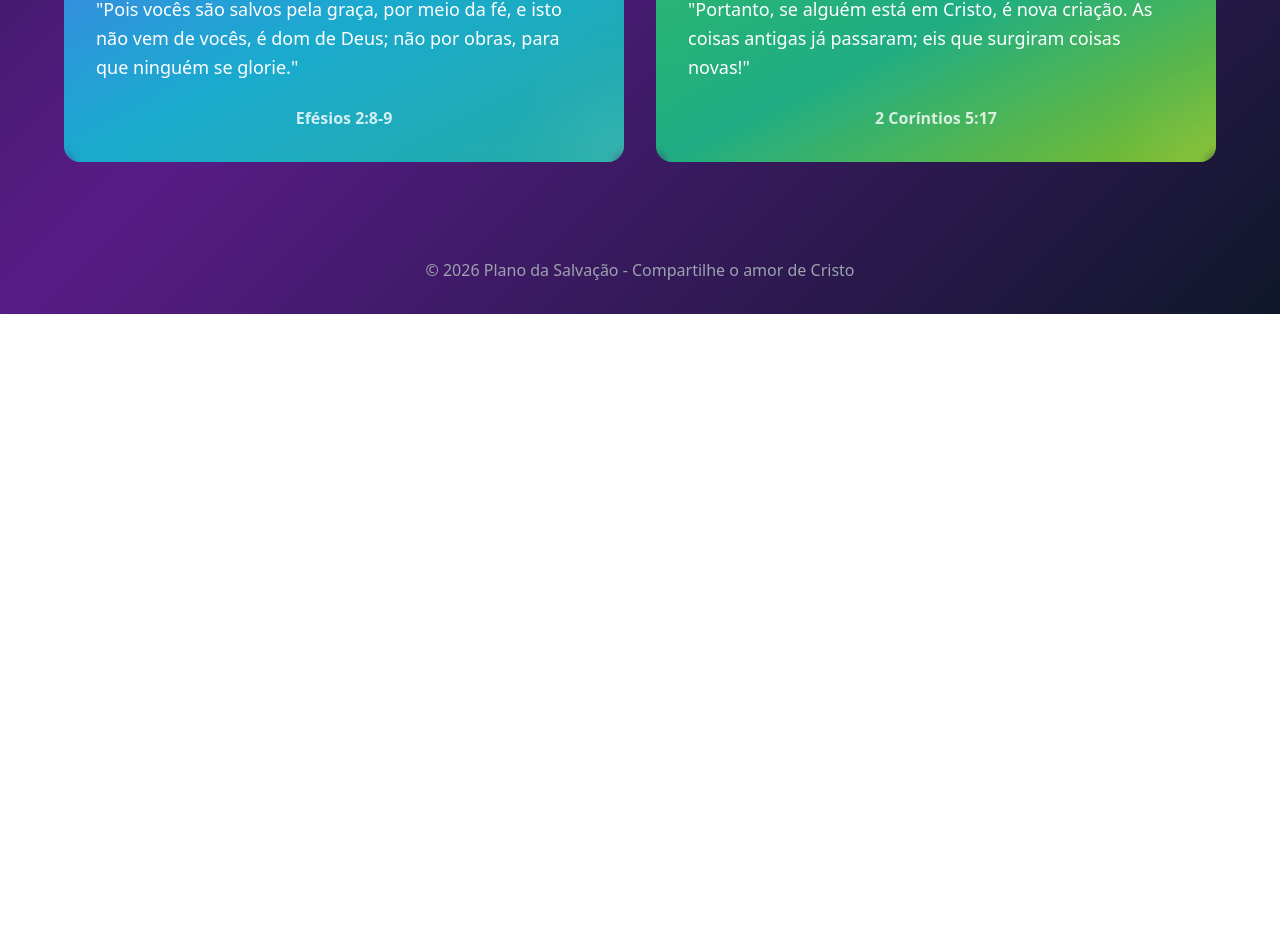
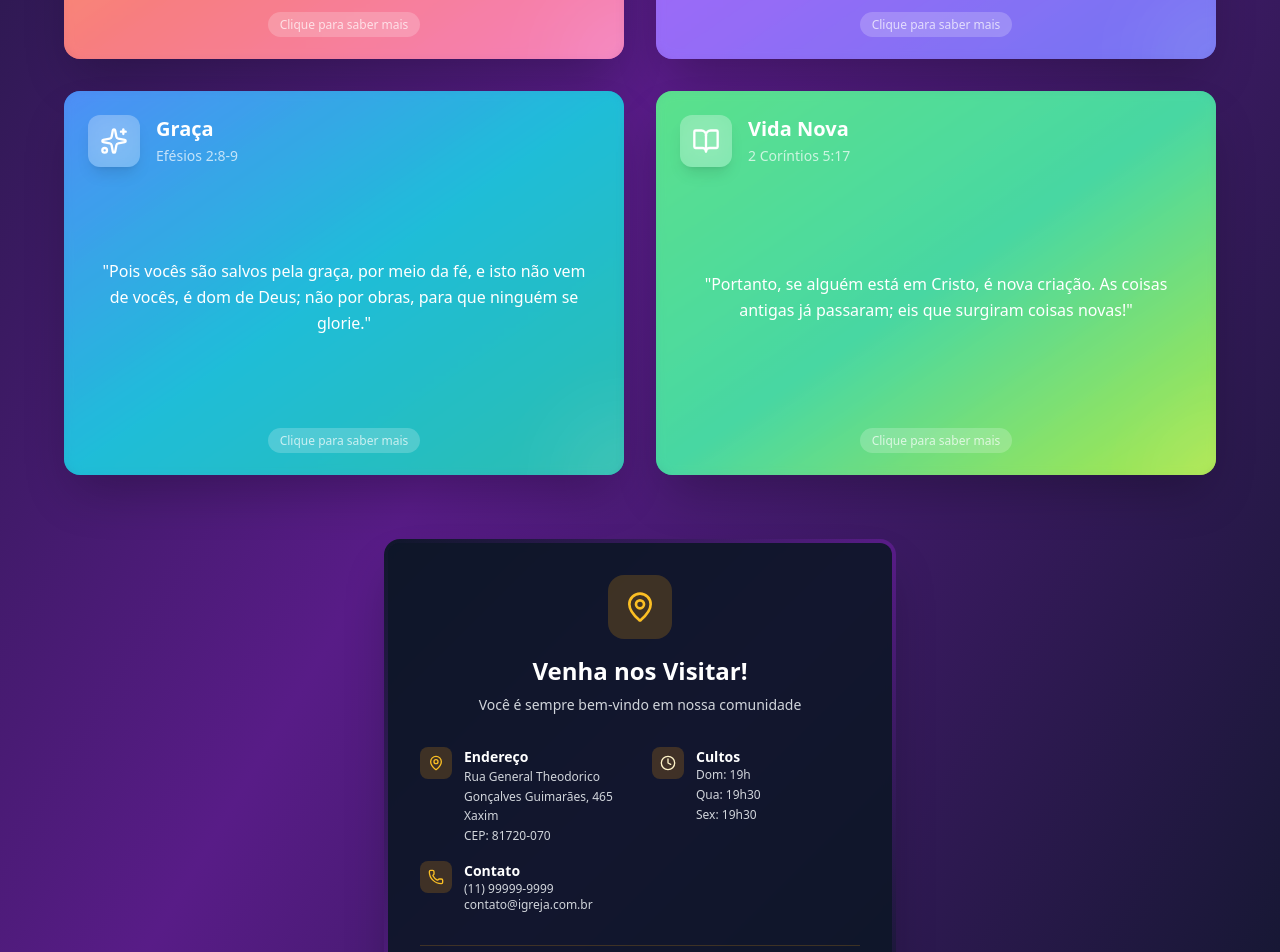
Before and after one commit to DevHelson344/Plan_salvation, a React (Vite) app: page / in a window 1280 px wide. Shown: the part 961-1913 px from the top of the page. Before the commit the page ends 1275 px from the top, so only its background shows below. Built offline with nearby package versions, Linux system fonts and the light colour scheme.

Commit message:
feat: Adiciona animação flip card e card da igreja

```diff
--- a/src/App.tsx
+++ b/src/App.tsx
@@ -7,6 +7,7 @@ import {
   HandCoinsIcon,
 } from "lucide-react";
 import { VerseCard } from "./components/VerseCard";
+import { ChurchCard } from "./components/ChurchCard";
 
 function App() {
   const verses = [
@@ -14,6 +15,8 @@ function App() {
       title: "Amor de Deus",
       verse: "João 3:16",
       text: "Porque Deus amou o mundo de tal maneira que deu o seu Filho unigênito, para que todo aquele que nele crê não pereça, mas tenha a vida eterna.",
+      description:
+        "Este versículo revela o coração de Deus - Seu amor incondicional pela humanidade. Deus não apenas nos ama, mas demonstrou esse amor de forma tangível enviando Jesus Cristo. Este é o fundamento de toda a fé cristã: o amor sacrificial de Deus.",
       gradient: "from-pink-500 via-rose-500 to-red-500",
       icon: Heart,
     },
@@ -21,20 +24,26 @@ function App() {
       title: "Todos Pecaram",
       verse: "Romanos 3:23",
       text: "Porque todos pecaram e destituidos estão da Glória de Deus.",
-      gradient: "from-black-500 via-rose-500 to-black-500",
+      description:
+        "Este versículo estabelece uma verdade universal: todos nós falhamos em atingir o padrão perfeito de Deus. O pecado nos separa de Deus e cria uma barreira que não podemos superar por nossos próprios esforços. Reconhecer nossa condição é o primeiro passo para a salvação.",
+      gradient: "from-gray-600 via-gray-500 to-gray-700",
       icon: HeartCrack,
     },
     {
-      title: "Sálario do Pecado",
+      title: "Salário do Pecado",
       verse: "Romanos 6:23",
       text: "Porque o salário do pecado é a morte, mas o dom gratuito de Deus é a vida eterna, por Cristo Jesus, nosso Senhor.",
-      gradient: "from-pink-300 via-rose-300 to-red-300",
+      description:
+        "O pecado tem consequências sérias - a separação eterna de Deus. Mas este versículo também revela a esperança: enquanto merecemos a morte, Deus oferece gratuitamente a vida eterna através de Jesus Cristo. É um contraste entre o que merecemos e o que Deus oferece.",
+      gradient: "from-orange-400 via-red-400 to-pink-400",
       icon: HandCoinsIcon,
     },
     {
       title: "Salvação",
       verse: "Romanos 10:9",
       text: "Se você confessar com a sua boca que Jesus é Senhor e crer em seu coração que Deus o ressuscitou dentre os mortos, será salvo.",
+      description:
+        "Este versículo mostra como receber a salvação: através da fé genuína em Jesus Cristo. Confessar Jesus como Senhor significa reconhecer Sua autoridade sobre nossa vida. Crer na ressurreição é aceitar que Jesus venceu a morte e tem poder para nos salvar.",
       gradient: "from-purple-500 via-violet-500 to-indigo-500",
       icon: Cross,
     },
@@ -42,6 +51,8 @@ function App() {
       title: "Graça",
       verse: "Efésios 2:8-9",
       text: "Pois vocês são salvos pela graça, por meio da fé, e isto não vem de vocês, é dom de Deus; não por obras, para que ninguém se glorie.",
+      description:
+        "A salvação é um presente imerecido de Deus, não algo que conquistamos através de boas obras. A graça significa favor imerecido - Deus nos dá o que não merecemos. Isso nos mantém humildes e gratos, sabendo que nossa salvação vem inteiramente de Deus.",
       gradient: "from-blue-500 via-cyan-500 to-teal-500",
       icon: Sparkles,
     },
@@ -49,7 +60,9 @@ function App() {
       title: "Vida Nova",
       verse: "2 Coríntios 5:17",
       text: "Portanto, se alguém está em Cristo, é nova criação. As coisas antigas já passaram; eis que surgiram coisas novas!",
-      gradient: "from-green-500 via-emerald-500 to-lime-500",
+      description:
+        "Quando aceitamos Jesus, não apenas recebemos perdão - somos completamente transformados. Tornamo-nos uma nova criação com nova identidade, novos propósitos e nova esperança. O passado não nos define mais; somos livres para viver uma vida nova em Cristo.",
+      gradient: "from-green-400 via-emerald-400 to-lime-400",
       icon: BookOpen,
     },
   ];
@@ -65,13 +78,15 @@ function App() {
             Descubra o amor incondicional de Deus e o caminho para a vida eterna
           </p>
         </div>
-
         <div className="grid grid-cols-1 md:grid-cols-2 gap-8 max-w-6xl mx-auto">
           {verses.map((verse, index) => (
             <VerseCard key={index} {...verse} />
           ))}
         </div>
       </section>
+      <div className="flex justify-center mb-16">
+        <ChurchCard />
+      </div>
       <footer className="text-center py-8 text-gray-400">
         <p>© 2026 Plano da Salvação - Compartilhe o amor de Cristo</p>
       </footer>
--- /dev/null
+++ b/src/components/ChurchCard.tsx
@@ -0,0 +1,77 @@
+import { MapPin, Clock, Phone, Mail } from "lucide-react";
+
+export const ChurchCard = () => {
+  return (
+    <div className="max-w-lg w-full">
+      <div className="relative overflow-hidden rounded-2xl bg-gradient-to-br p-1 shadow-2xl">
+        <div className="relative bg-slate-900/95 backdrop-blur-sm rounded-xl p-8">
+          <div className="text-center mb-8">
+            <div className="inline-flex p-4 bg-amber-500/20 rounded-2xl mb-4">
+              <MapPin className="w-8 h-8 text-amber-400" />
+            </div>
+            <h3 className="text-2xl font-bold text-white mb-2">
+              Venha nos Visitar!
+            </h3>
+            <p className="text-gray-300 text-sm">
+              Você é sempre bem-vindo em nossa comunidade
+            </p>
+          </div>
+
+          <div className="grid grid-cols-1 md:grid-cols-2 gap-6">
+            <div className="space-y-4">
+              <div className="flex items-start gap-3">
+                <div className="p-2 bg-amber-500/20 rounded-lg flex-shrink-0">
+                  <MapPin className="w-4 h-4 text-amber-400" />
+                </div>
+                <div>
+                  <h4 className="text-white font-semibold text-sm">Endereço</h4>
+                  <p className="text-gray-300 text-xs leading-relaxed">
+                    Rua General Theodorico Gonçalves Guimarães, 465
+                    <br />
+                    Xaxim
+                    <br />
+                    CEP: 81720-070
+                  </p>
+                </div>
+              </div>
+
+              <div className="flex items-start gap-3">
+                <div className="p-2 bg-amber-500/20 rounded-lg flex-shrink-0">
+                  <Phone className="w-4 h-4 text-amber-400" />
+                </div>
+                <div>
+                  <h4 className="text-white font-semibold text-sm">Contato</h4>
+                  <p className="text-gray-300 text-xs">(11) 99999-9999</p>
+                  <p className="text-gray-300 text-xs">contato@igreja.com.br</p>
+                </div>
+              </div>
+            </div>
+
+            <div className="space-y-4">
+              <div className="flex items-start gap-3">
+                <div className="p-2 bg-amber-500/20 rounded-lg flex-shrink-0">
+                  <Clock className="w-4 h-4 text-amber-100" />
+                </div>
+                <div>
+                  <h4 className="text-white font-semibold text-sm">Cultos</h4>
+                  <div className="text-gray-300 text-xs space-y-1">
+                    <p>Dom: 19h</p>
+                    <p>Qua: 19h30</p>
+                    <p>Sex: 19h30</p>
+                  </div>
+                </div>
+              </div>
+            </div>
+          </div>
+
+          <div className="mt-8 text-center border-t border-amber-500/20 pt-6">
+            <p className="text-amber-400 font-semibold text-sm mb-1">
+              "Vinde a mim, todos os que estais cansados"
+            </p>
+            <p className="text-gray-400 text-xs">Mateus 11:28</p>
+          </div>
+        </div>
+      </div>
+    </div>
+  );
+};
--- a/src/components/VerseCard.tsx
+++ b/src/components/VerseCard.tsx
@@ -1,9 +1,11 @@
+import { useState } from "react";
 import type { LucideIcon } from "lucide-react";
 
 interface VerseCardProps {
   title: string;
   verse: string;
   text: string;
+  description: string;
   gradient: string;
   icon: LucideIcon;
 }
@@ -12,34 +14,81 @@ export const VerseCard = ({
   title,
   verse,
   text,
+  description,
   gradient,
   icon: Icon,
 }: VerseCardProps) => {
+  const [isFlipped, setIsFlipped] = useState(false);
+
   return (
-    <div className="group relative overflow-hidden rounded-2xl transition-all duration-300 hover:scale-105">
+    <div
+      className="group relative h-96 cursor-pointer transition-all duration-300 hover:scale-105"
+      onClick={() => setIsFlipped(!isFlipped)}
+    >
       <div
-        className={`absolute inset-0 bg-gradient-to-br ${gradient} opacity-90`}
-      ></div>
+        className={`relative w-full h-full transition-transform duration-700 transform-style-preserve-3d ${isFlipped ? "rotate-y-180" : ""}`}
+      >
+        {/* Front Side */}
+        <div className="absolute inset-0 w-full h-full backface-hidden rounded-2xl overflow-hidden shadow-2xl">
+          <div
+            className={`absolute inset-0 bg-gradient-to-br ${gradient} opacity-95`}
+          ></div>
+          <div className="relative p-6 h-full flex flex-col justify-between backdrop-blur-sm bg-white/10">
+            <div className="flex items-center gap-4">
+              <div className="p-3 bg-white/25 rounded-xl backdrop-blur-md shadow-lg">
+                <Icon className="w-7 h-7 text-white" />
+              </div>
+              <div>
+                <h3 className="text-xl font-bold text-white">{title}</h3>
+                <span className="text-white/70 text-sm font-medium">{verse}</span>
+              </div>
+            </div>
 
-      <div className="relative p-8 h-full items-center backdrop-blur-sm bg-white/5">
-        <div className="flex items-center gap-4 mb-6">
-          <div className="p-3 bg-white/20 rounded-xl backdrop-blur-md">
-            <Icon className="w-8 h-8 text-white" />
+            <div className="flex-1 flex items-center">
+              <p className="text-white text-base leading-relaxed font-medium text-center w-full px-2">
+                "{text}"
+              </p>
+            </div>
+
+            <div className="text-center">
+              <span className="text-white/70 text-xs bg-white/20 px-3 py-1 rounded-full">
+                Clique para saber mais
+              </span>
+            </div>
           </div>
-          <div>
-            <h3 className="text-2xl font-bold text-white">{title}</h3>
+          <div className="absolute -bottom-16 -right-16 w-32 h-32 bg-white/10 rounded-full blur-2xl group-hover:scale-150 transition-transform duration-500"></div>
+        </div>
+
+        {/* Back Side */}
+        <div className="absolute inset-0 w-full h-full backface-hidden rotate-y-180 rounded-2xl overflow-hidden shadow-2xl">
+          <div
+            className={`absolute inset-0 bg-gradient-to-br ${gradient} opacity-95`}
+          ></div>
+          <div className="relative p-6 h-full flex flex-col justify-between backdrop-blur-sm bg-white/10">
+            <div className="flex items-center gap-4">
+              <div className="p-3 bg-white/25 rounded-xl backdrop-blur-md shadow-lg">
+                <Icon className="w-7 h-7 text-white" />
+              </div>
+              <div>
+                <h3 className="text-lg font-bold text-white">{title}</h3>
+                <span className="text-white/70 text-sm font-medium">{verse}</span>
+              </div>
+            </div>
+
+            <div className="flex-1 flex items-center">
+              <p className="text-white text-sm leading-relaxed text-justify">
+                {description}
+              </p>
+            </div>
+
+            <div className="text-center">
+              <span className="text-white/70 text-xs bg-white/20 px-3 py-1 rounded-full">
+                Clique para voltar
+              </span>
+            </div>
           </div>
         </div>
-
-        <p className="text-white text-lg leading-relaxed">"{text}"</p>
-        <div className="mt-6 flex justify-center items-center">
-          <span className="text-white/80 flex items-center font-semibold">
-            {verse}
-          </span>
-        </div>
       </div>
-
-      <div className="absolute -bottom-16 -right-16 w-32 h-32 bg-white/10 rounded-full blur-2xl group-hover:scale-150 transition-transform duration-500"></div>
     </div>
   );
 };
--- a/src/index.css
+++ b/src/index.css
@@ -6,3 +6,16 @@ body {
   margin: 0;
   font-family: system-ui, -apple-system, BlinkMacSystemFont, 'Segoe UI', Roboto, Oxygen, Ubuntu, Cantarell, sans-serif;
 }
+
+/* 3D Flip Animation Classes */
+.transform-style-preserve-3d {
+  transform-style: preserve-3d;
+}
+
+.backface-hidden {
+  backface-visibility: hidden;
+}
+
+.rotate-y-180 {
+  transform: rotateY(180deg);
+}
```
